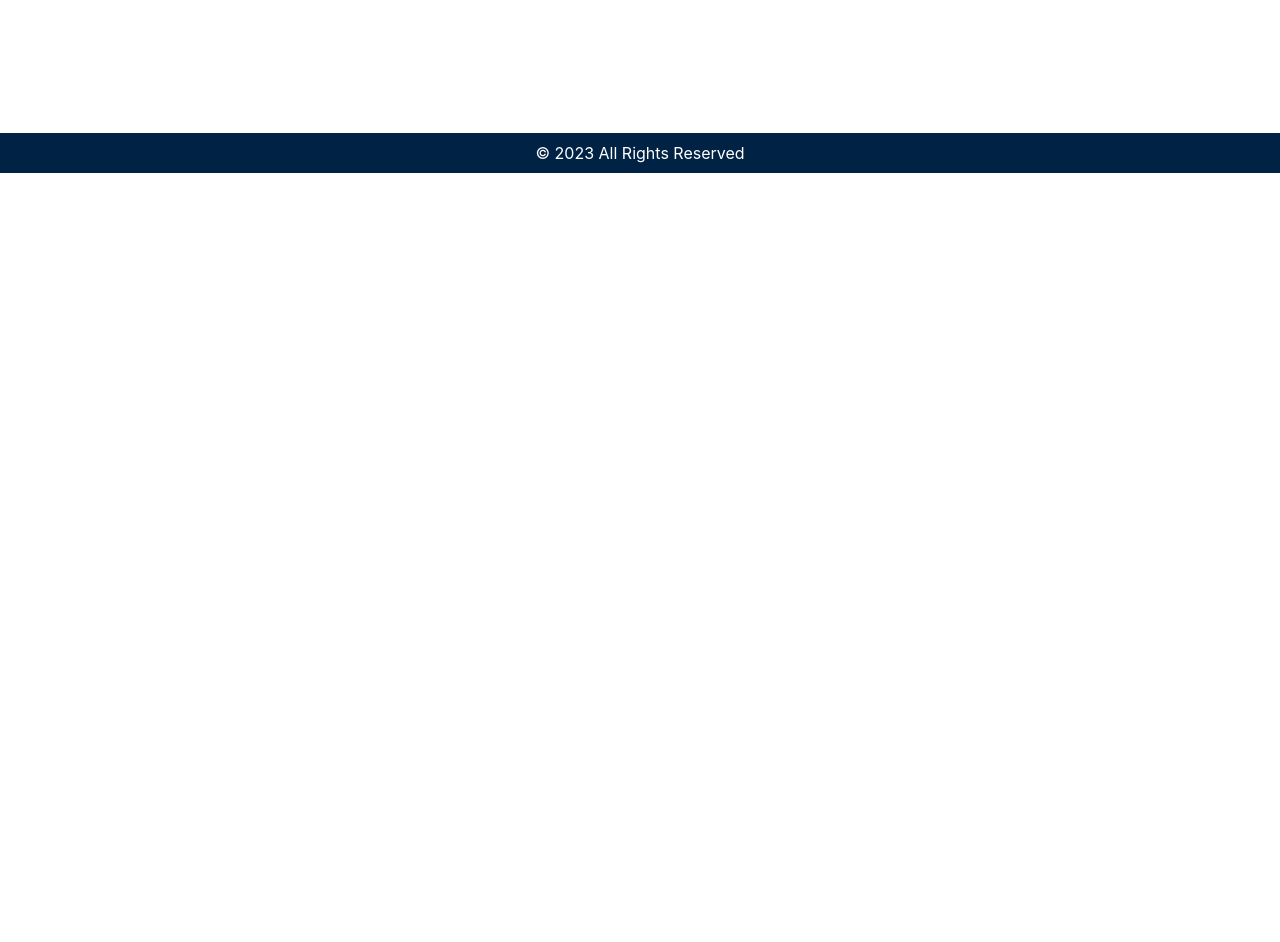
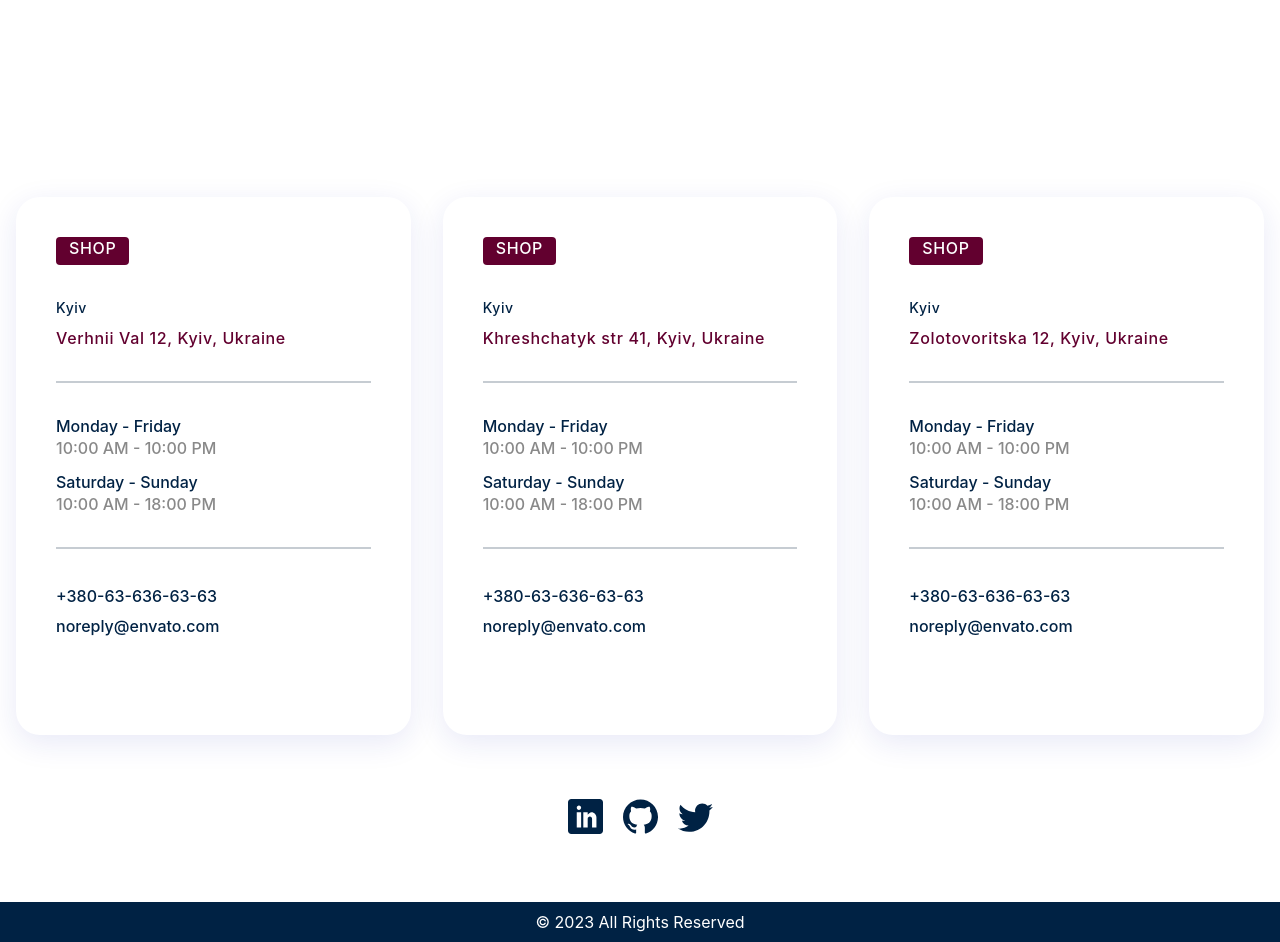
Before and after one commit to YuliiaDikun/sweet-corner, a React (Create React App) app: page / in a window 1280 px wide. Shown: the part 1440-2382 px from the top of the page. Before the commit the page ends 1613 px from the top, so only its background shows below. Built offline with nearby package versions, Linux system fonts and the light colour scheme; no server answers.

Commit message:
feat: location section

```diff
--- a/src/components/AboutUs/AboutUs.jsx
+++ b/src/components/AboutUs/AboutUs.jsx
@@ -1,5 +1,4 @@
 import React from "react";
-import { SocialLinks } from "../";
 import { Section, Header, StyledParagraph } from "./AboutUs.styled";
 import { TbCandy } from "react-icons/tb";
 const AboutUs = () => {
@@ -21,7 +20,7 @@ const AboutUs = () => {
         or simply indulging your sweet tooth, NONAME candy store has something
         for everyone to enjoy.
       </StyledParagraph>
-      <SocialLinks />
+
     </Section>
   );
 };
--- a/src/components/AboutUs/AboutUs.styled.js
+++ b/src/components/AboutUs/AboutUs.styled.js
@@ -19,8 +19,7 @@ export const Header = styled.h2`
 `;
 export const StyledParagraph = styled.p`
   max-width: ${({ theme }) => theme.spacing(200)};
-  margin: ${({ theme }) => theme.spacing(10)} auto
-    ${({ theme }) => theme.spacing(10)} auto;
+  margin-top: ${({ theme }) => theme.spacing(10)};
   text-align: center;
   font-weight: 500;
   color: ${({ theme }) => theme.colors.dark};
--- /dev/null
+++ b/src/components/Location/Location.jsx
@@ -0,0 +1,59 @@
+import React from "react";
+import { locationData } from "./location-data";
+import { SocialLinks } from "../";
+import {
+  LocationList,
+  LocationItem,
+  Type,
+  City,
+  Address,
+  TimeWrapper,
+  Days,
+  Hours,
+  LocationContactLink,
+} from "./Location.styled";
+const Location = () => {
+  return (
+    <section>
+      <h2 className="visually-hidden ">Location</h2>
+      <LocationList>
+        {locationData.map((location) => {
+          return (
+            <LocationItem key={location.id}>
+              <Type>{location.type}</Type>
+              <City>{location.city}</City>
+              <Address>{location.address}</Address>
+              <TimeWrapper>
+                {location.open.map((time) => {
+                  return (
+                    <li>
+                      <Days>{time.openDays}</Days>
+                      <Hours>{time.openHours}</Hours>
+                    </li>
+                  );
+                })}
+              </TimeWrapper>
+              <ul>
+                <li>
+                  <LocationContactLink
+                    href={`tel:${location.phone.replace("-", "")}`}
+                  >
+                    {location.phone}
+                  </LocationContactLink>
+                </li>
+                <li>
+                  <LocationContactLink href={`mailto:${location.email}`}>
+                    {location.email}
+                  </LocationContactLink>
+                </li>
+              </ul>
+            </LocationItem>
+          );
+        })}
+      </LocationList>
+      <SocialLinks />
+    </section>
+  );
+};
+
+export default Location;
--- /dev/null
+++ b/src/components/Location/Location.styled.js
@@ -0,0 +1,145 @@
+import styled from "styled-components";
+
+export const LocationList = styled.ul`
+  display: flex;
+  align-items: center;
+  justify-content: center;
+  flex-direction: column;
+  gap: 20px;
+  margin-bottom: 32px;
+  @media screen and (min-width: 768px) {
+    flex-direction: row;
+    gap: 16px;
+    margin-bottom: 60px;
+  }
+  @media screen and (min-width: 1280px) {
+    gap: 32px;
+    margin-bottom: 64px;
+  }
+`;
+
+export const LocationItem = styled.li`
+  width: 100%;
+  height: 412px;
+  padding: 40px 32px;
+  background: ${({ theme }) => theme.colors.gray};
+  box-shadow: 0px 8px 30px rgba(33, 44, 181, 0.1);
+  border-radius: 24px;
+  @media screen and (min-width: 768px) {
+    width: calc((100% - 32px) / 3);
+    height: 528px;
+    padding: 40px 24px;
+  }
+  @media screen and (min-width: 1280px) {
+    width: calc((100% - 64px) / 3);
+    height: 538px;
+    padding: 40px 40px;
+  }
+`;
+
+export const Type = styled.p`
+  display: inline-block;
+  padding: 0 23px;
+  margin-bottom: 19px;
+  background: ${({ theme }) => theme.colors.accent};
+  border-radius: 4px;
+  font-weight: 500;
+  font-size: 12px;
+  line-height: 22px;
+  letter-spacing: 0.04em;
+  color: ${({ theme }) => theme.colors.white};
+  text-transform: uppercase;
+  @media screen and (min-width: 768px) {
+    padding: 0 13px;
+    height: 28px;
+    font-size: 16px;
+    margin-bottom: 32px;
+  }
+`;
+
+export const City = styled.p`
+  font-weight: 500;
+  font-size: 12px;
+  line-height: 22px;
+  letter-spacing: 0.04em;
+  color: ${({ theme }) => theme.colors.dark};
+  margin-bottom: 7px;
+  @media screen and (min-width: 768px) {
+    font-size: 14px;
+    margin-bottom: 12px;
+  }
+  @media screen and (min-width: 1280px) {
+    margin-bottom: 8px;
+  }
+`;
+
+export const Address = styled.p`
+  width: 212px;
+  font-weight: 500;
+  font-size: 12px;
+  line-height: 22px;
+  letter-spacing: 0.04em;
+  color: ${({ theme }) => theme.colors.accent};
+  margin-bottom: 23px;
+
+  @media screen and (min-width: 768px) {
+    font-size: 14px;
+    width: 158px;
+    font-size: 14px;
+    margin-bottom: 26px;
+  }
+  @media screen and (min-width: 1280px) {
+    width: 288px;
+    font-size: 16px;
+    margin-bottom: 32px;
+  }
+`;
+
+export const TimeWrapper = styled.ul`
+  display: flex;
+  align-items: flex-start;
+  justify-content: flex-start;
+  flex-direction: column;
+  gap: 7px;
+  margin-bottom: 24px;
+  padding-top: 24px;
+  padding-bottom: 23px;
+  border-top: 2px solid ${({ theme }) => theme.colors.grey};
+  border-bottom: 2px solid ${({ theme }) => theme.colors.grey};
+  font-weight: 500;
+  font-size: 12px;
+  line-height: 22px;
+  @media screen and (min-width: 768px) {
+    gap: 12px;
+    padding-top: 32px;
+    padding-bottom: 32px;
+    margin-bottom: 32px;
+    font-size: 14px;
+  }
+  @media screen and (min-width: 1280px) {
+    font-size: 16px;
+  }
+`;
+
+export const Days = styled.p`
+  color: ${({ theme }) => theme.colors.dark};
+`;
+
+export const Hours = styled.p`
+  color: ${({ theme }) => theme.colors.light};
+`;
+
+export const LocationContactLink = styled.a`
+  font-weight: 500;
+  font-size: 12px;
+  line-height: 18px;
+  color: ${({ theme }) => theme.colors.dark};
+  @media screen and (min-width: 768px) {
+    font-size: 14px;
+    line-height: 26px;
+  }
+  @media screen and (min-width: 1280px) {
+    font-size: 16px;
+    line-height: 30px;
+  }
+`;
--- /dev/null
+++ b/src/components/Location/location-data.js
@@ -0,0 +1,56 @@
+export const locationData = [
+  {
+    id: 1,
+    type: "shop",
+    city: "Kyiv",
+    address: "Verhnii Val 12, Kyiv, Ukraine",
+    open: [
+      {
+        openDays: "Monday - Friday",
+        openHours: "10:00 AM - 10:00 PM",
+      },
+      {
+        openDays: "Saturday - Sunday",
+        openHours: "10:00 AM - 18:00 PM",
+      },
+    ],
+    phone: "+380-63-636-63-63",
+    email: "noreply@envato.com",
+  },
+  {
+    id: 2,
+    type: "shop",
+    city: "Kyiv",
+    address: "Khreshchatyk str 41, Kyiv, Ukraine",
+    open: [
+      {
+        openDays: "Monday - Friday",
+        openHours: "10:00 AM - 10:00 PM",
+      },
+      {
+        openDays: "Saturday - Sunday",
+        openHours: "10:00 AM - 18:00 PM",
+      },
+    ],
+    phone: "+380-63-636-63-63",
+    email: "noreply@envato.com",
+  },
+  {
+    id: 3,
+    type: "shop",
+    city: "Kyiv",
+    address: "Zolotovoritska 12, Kyiv, Ukraine",
+    open: [
+      {
+        openDays: "Monday - Friday",
+        openHours: "10:00 AM - 10:00 PM",
+      },
+      {
+        openDays: "Saturday - Sunday",
+        openHours: "10:00 AM - 18:00 PM",
+      },
+    ],
+    phone: "+380-63-636-63-63",
+    email: "noreply@envato.com",
+  },
+];
--- a/src/components/index.js
+++ b/src/components/index.js
@@ -15,3 +15,4 @@ export { default as Filter } from "./Filter/Filter";
 export { default as Categories } from "./Categories/Categories";
 export { default as AdditionalCandies } from "./AdditionalCandies/AdditionalCandies";
 export { default as CartItem } from "./CartItem/CartItem";
+export { default as Location } from "./Location/Location";
--- a/src/index.css
+++ b/src/index.css
@@ -22,6 +22,19 @@ code {
 section {
   width: 100%;
   padding: 4rem 0;
+}
+
+.visually-hidden {
+  position: absolute;
+  white-space: nowrap;
+  width: 1px;
+  height: 1px;
+  overflow: hidden;
+  border: 0;
+  padding: 0;
+  clip: rect(0 0 0 0);
+  clip-path: inset(50%);
+  margin: -1px;
 }
 
 @keyframes slide-up {
--- a/src/pages/Main.jsx
+++ b/src/pages/Main.jsx
@@ -1,11 +1,12 @@
 import React from 'react'
-import { Banner, AboutUs} from '../components'
+import { Banner, AboutUs, Location} from '../components'
 
 const Main = () => {
   return (
     <main>
       <Banner />
-     <AboutUs/>
+      <AboutUs />
+      <Location/>
     </main>
   )
 }
```
